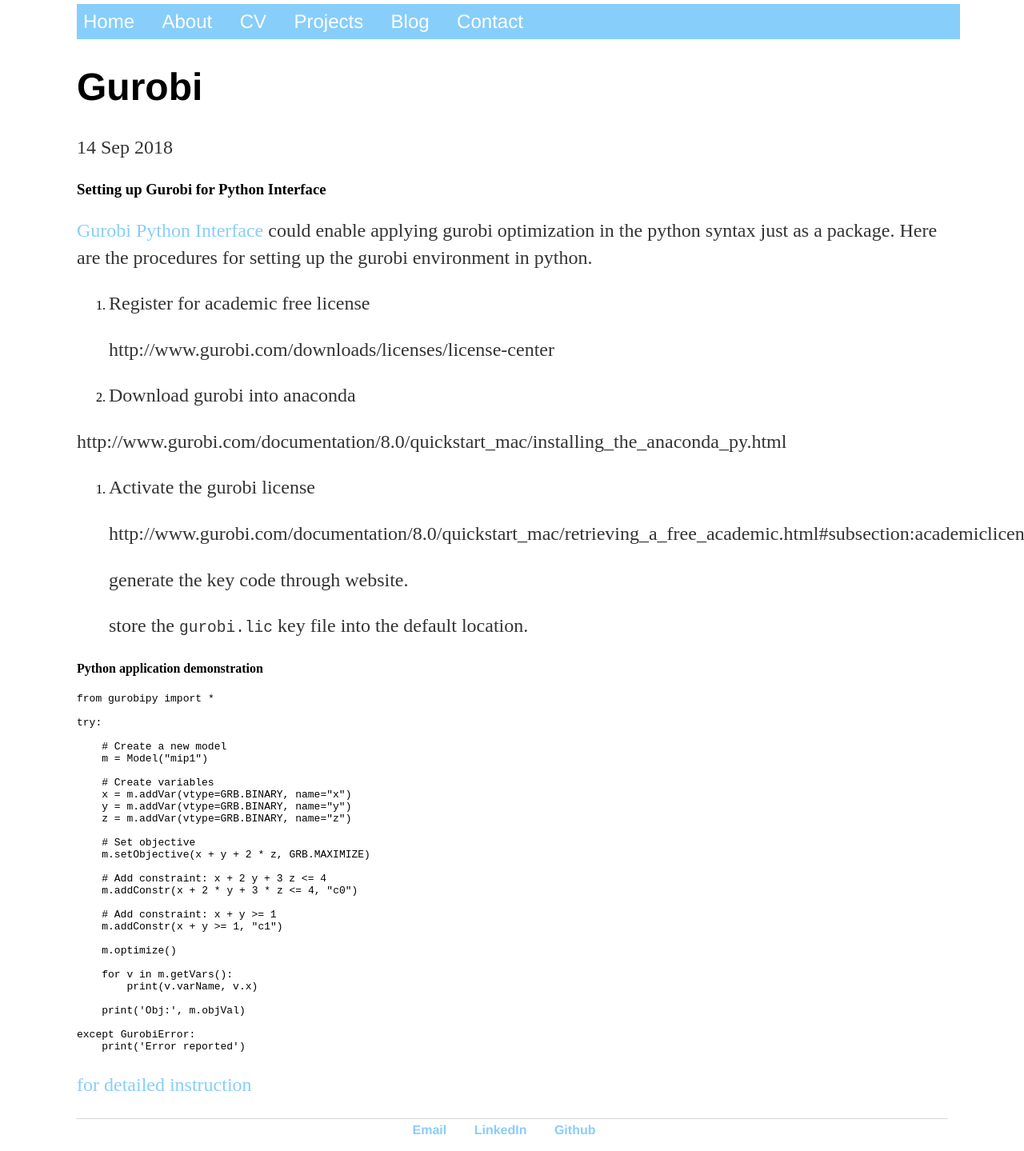
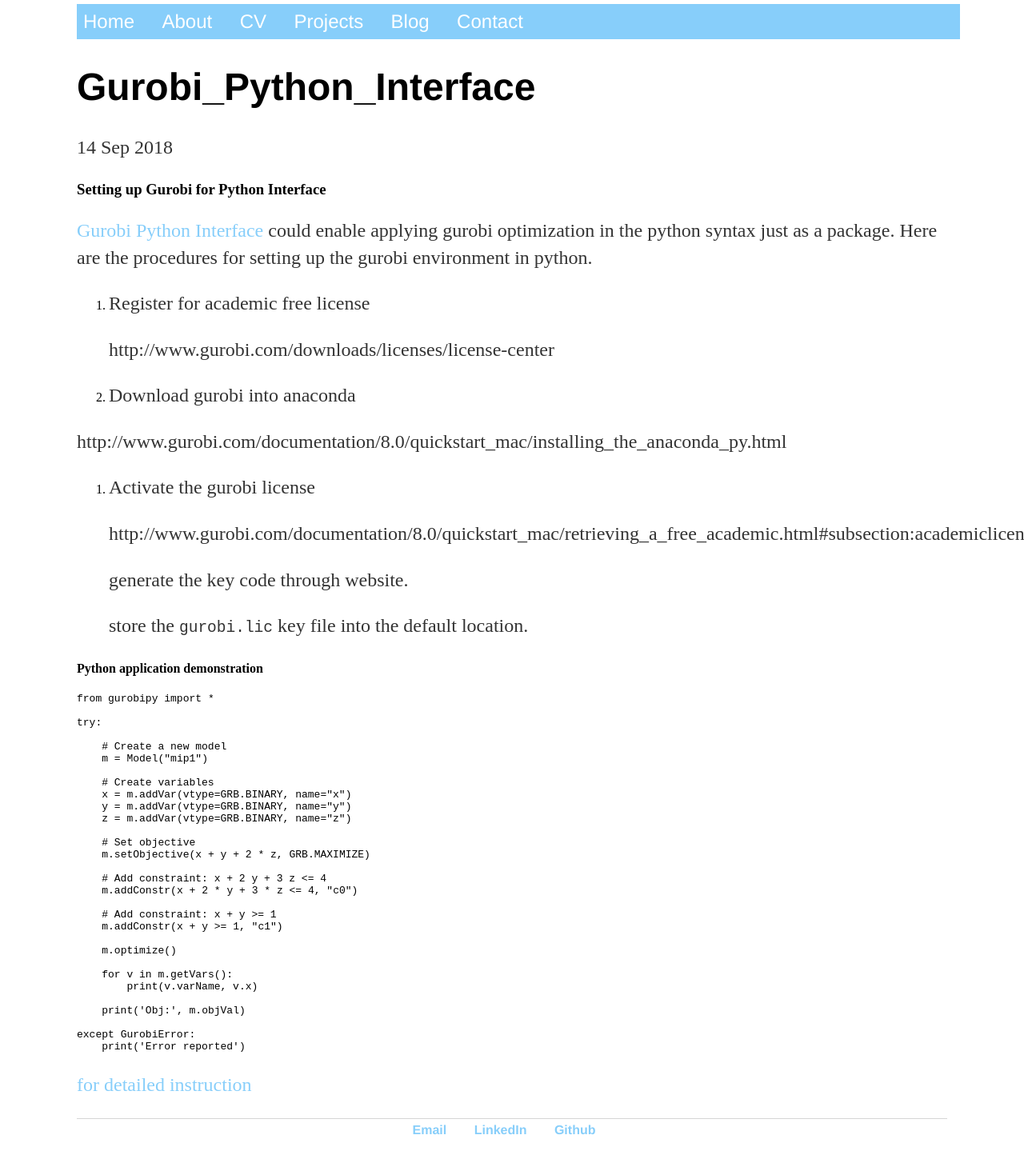
Before and after one commit to xiaohui-victor-li/xiaohui-victor-li.github.io, a Jekyll site: the page built from _posts/2018-09-14-gurobi.md, in a window 1280 px wide. Shown: the whole page at 80% size. Built offline with Jekyll 4.4.1, drawn with Linux system fonts in a browser that asks for light colours; our own code applies the rules of GitHub Pages for plain Markdown files.

Commit message:
Update 2018-09-14-gurobi.md

```diff
--- a/_posts/2018-09-14-gurobi.md
+++ b/_posts/2018-09-14-gurobi.md
@@ -1,3 +1,9 @@
+---
+layout: post
+title: "Gurobi_Python_Interface"
+date: 2018-09-14
+---
+
 ### Setting up Gurobi for Python Interface
 
 [Gurobi Python Interface](http://www.gurobi.com/documentation/8.0/quickstart_mac/py_python_interface.html#section:Python) could enable applying gurobi optimization in the python syntax just as a package. Here are the procedures for setting up the gurobi environment in python.
```
